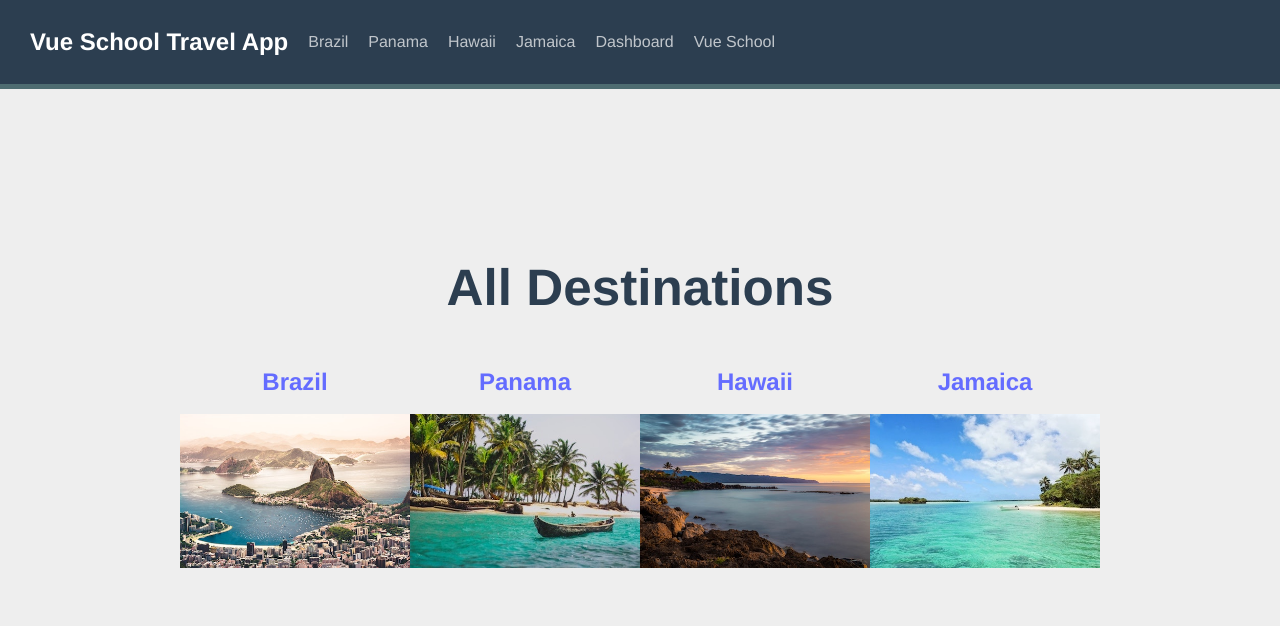
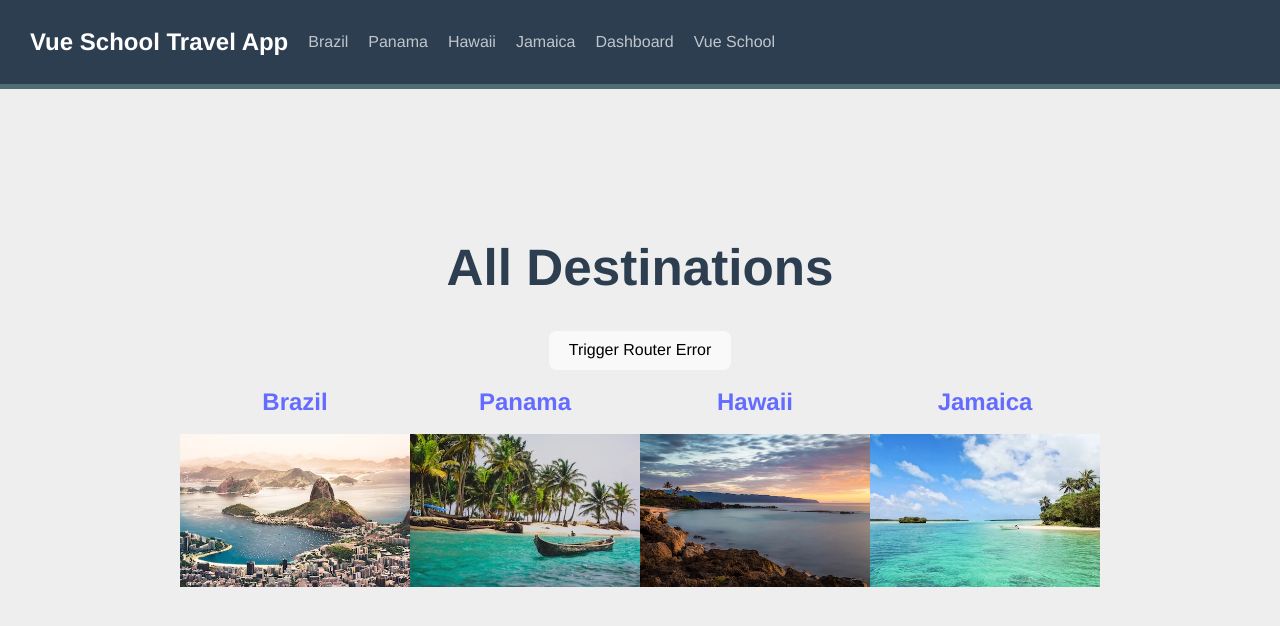
Before and after one commit to black-code1/router-4-for-everyone, a Vue app: page / in a window 1280 px wide. Shown: the top 626 px of the page. Built offline with nearby package versions, Linux system fonts and the light colour scheme.

Commit message:
Detecting Navigation Failures

```diff
--- a/src/views/Home.vue
+++ b/src/views/Home.vue
@@ -1,6 +1,7 @@
 <template>
   <div class="home">
     <h1>All Destinations</h1>
+    <button @click="triggerRouterError">Trigger Router Error</button>
     <div class="destinations">
       <router-link
         v-for="destination in destinations"
@@ -16,11 +17,28 @@
 
 <script>
 import sourceData from '@/data.json'
+import {isNavigationFailure, NavigationFailureType} from "vue-router";
+
 export default {
   name: "Home",
   data() {
     return {
       destinations: sourceData.destinations
+    }
+  },
+
+  methods: {
+    async triggerRouterError() {
+      const navigationFailure = await this.$router.push('/')
+      // if(isNavigationFailure(navigationFailure, NavigationFailureType.cancelled)){
+      if(isNavigationFailure(navigationFailure, NavigationFailureType.duplicated)){
+        //   a new navigation took place before the current navigation could finish
+        //   things went wrong
+        console.log(navigationFailure.to)
+        console.log(navigationFailure.from)
+      } else {
+      // all is well
+      }
     }
   }
 }
```
